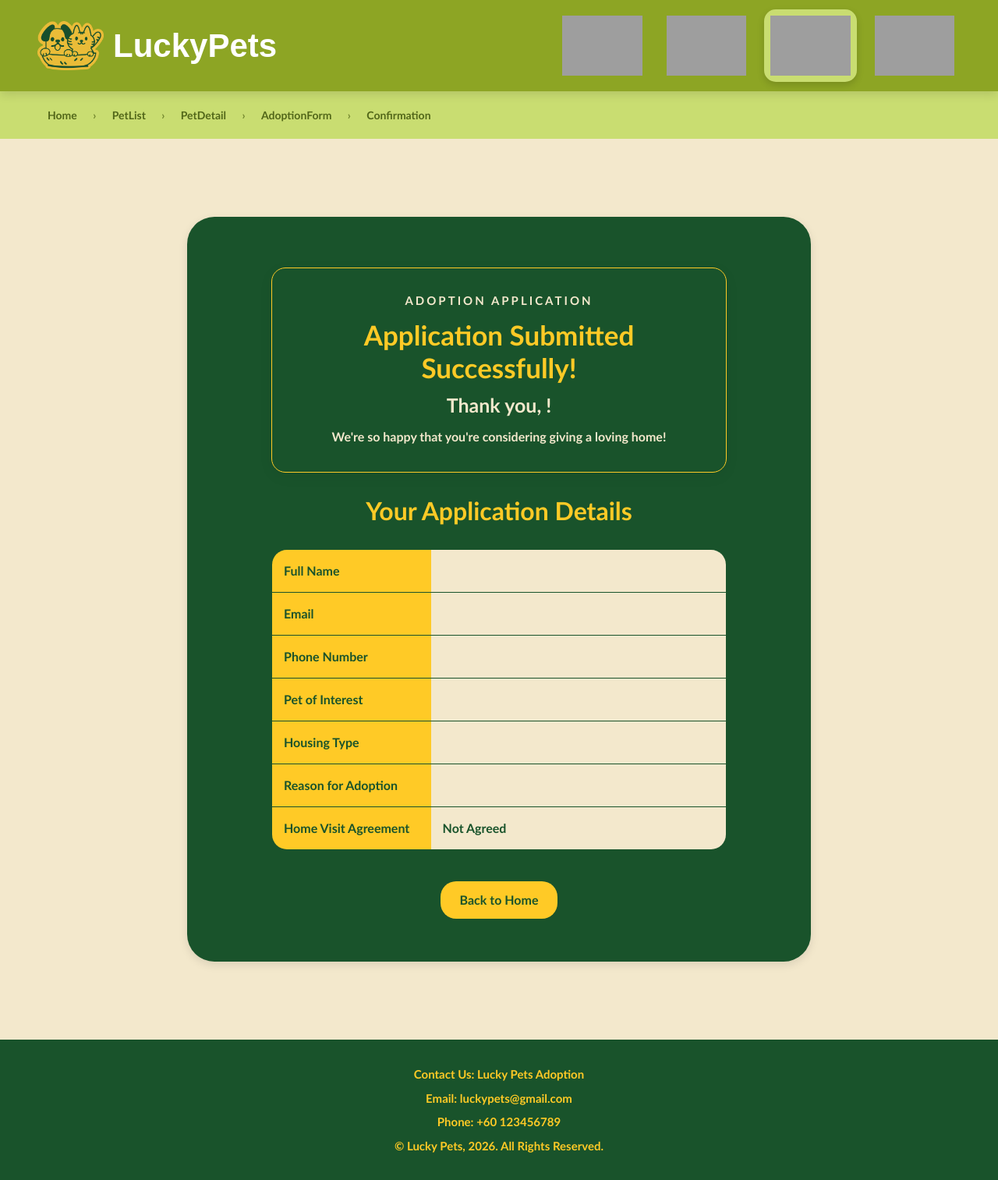
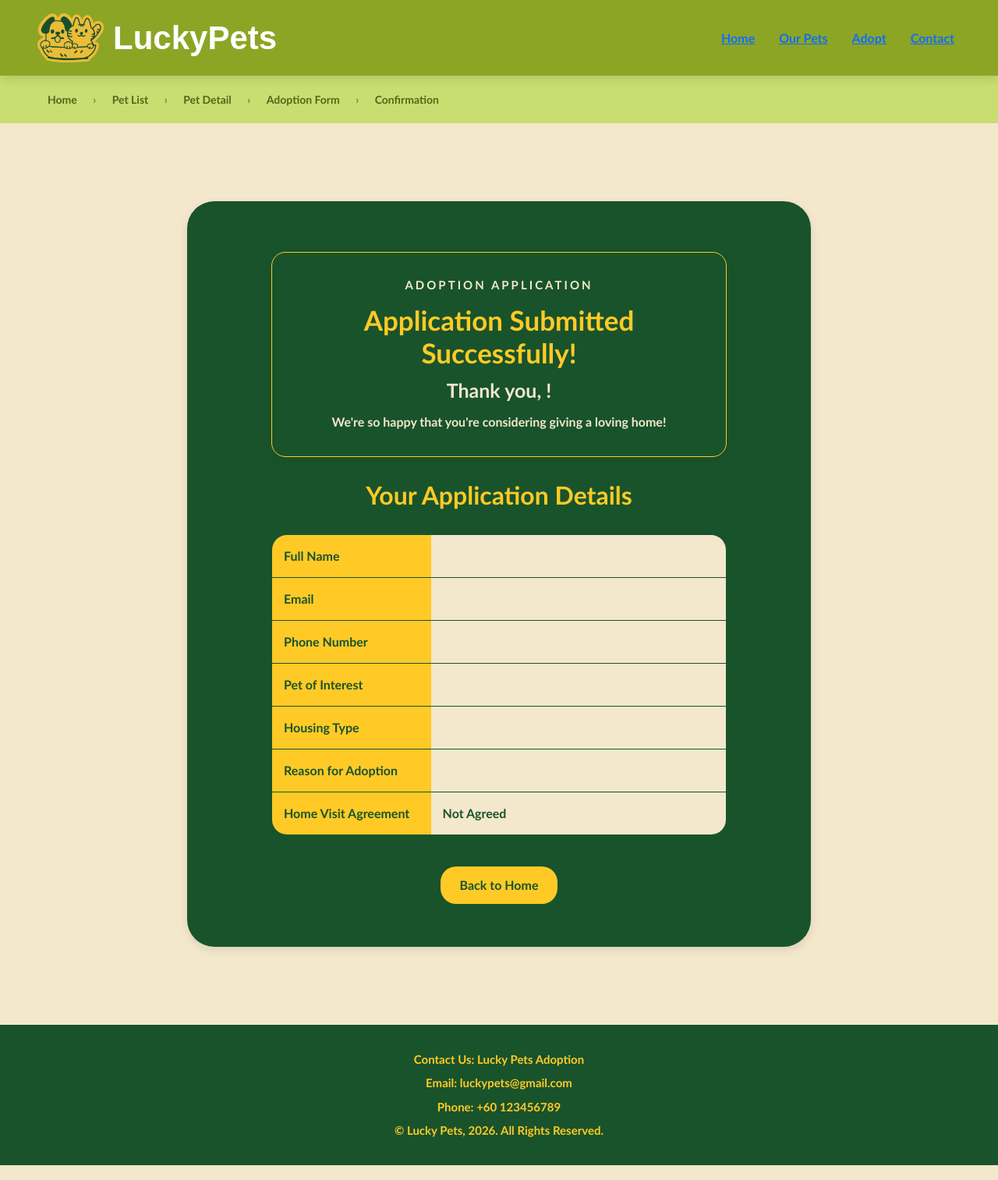
Before and after one commit to aoaoyi/PetAdoptionWeb, a Java web app: page /confirmation.jsp in a window 1280 px wide. Shown: the whole page at 78% size. Run offline with Tomcat 11, a stand-in JSP engine, Linux system fonts and the light colour scheme; grey boxes are pictures that could not be loaded.

Commit message:
改了样式

```diff
--- a/src/main/webapp/confirmation.jsp
+++ b/src/main/webapp/confirmation.jsp
@@ -39,10 +39,10 @@
             <!-- Navigation Links -->
             <div class="collapse navbar-collapse" id="mainNavbar">
                 <div class="nav-links ms-auto">
-                    <a href="index.html"><img src="image/home.png" alt="Home"></a>
-                    <a href="list.html"><img src="image/pet.png" alt="Our Pets"></a>
-                    <a href="form.html" class="active"><img src="image/adopt.png" alt="Adopt"></a>
-                    <a href="#footer"><img src="image/contact.png" alt="Contact"></a>
+                    <a href="index.html">Home</a>
+                    <a href="list.html">Our Pets</a>
+                    <a href="form.html">Adopt</a>
+                    <a href="#footer">Contact</a>
                 </div>
             </div>
 
@@ -54,11 +54,11 @@
         <div class="container-fluid px-lg-5">
             <a href="index.html">Home</a>
             <span>›</span>
-            <a href="list.html">PetList</a>
+            <a href="list.html">Pet List</a>
             <span>›</span>
-            <a href="detail.html">PetDetail</a>
+            <a href="detail.html">Pet Detail</a>
             <span>›</span>
-            <a href="form.html">AdoptionForm</a>
+            <a href="form.html">Adoption Form</a>
             <span>›</span>
             <a href="confirmation.jsp">Confirmation</a>
         </div>
@@ -68,9 +68,9 @@
 
 <script src="https://cdn.jsdelivr.net/npm/bootstrap@5.3.3/dist/js/bootstrap.bundle.min.js"></script>
 
-	<div class="confirmation-container container-fluid ">
+	<div class="confirmation-container">
 
-		<div class="thank-message container-fluid">
+		<div class="thank-message">
 
 			<p class="thank-label">ADOPTION APPLICATION</p>
 
```
